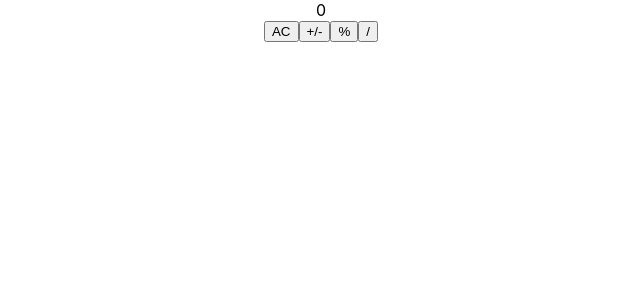
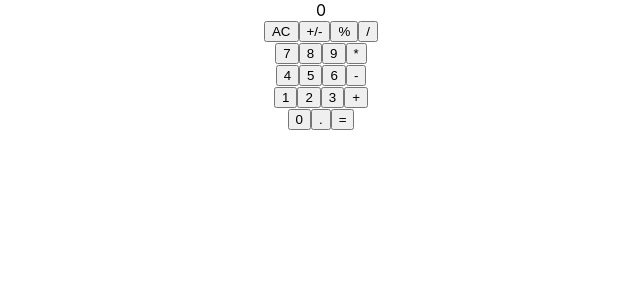
Before and after one commit to zackfei0721/calculator-app, a React (Create React App) app: page / in a window 1280 px wide. Shown: the top 300 px of the page, without its empty margins (319-959 px from the left). Built offline with nearby package versions, Linux system fonts and the light colour scheme.

Commit message:
added buttons layout

```diff
--- /dev/null
+++ b/src/components/Calculator.css
@@ -0,0 +1,5 @@
+.calculator {
+    display: grid;
+    grid-template-columns: repeat(4, 1fr);
+    grid-gap: 10px;
+}
--- a/src/components/Calculator.tsx
+++ b/src/components/Calculator.tsx
@@ -20,8 +20,19 @@ class Calculator extends Component<Props, State> {
     }
 
     handleInput = (input: string) => {
+        if (['+', '-', '*', '/', '%'].includes(input)) {
+            this.setState({ operator: input,
+                            prevValue: this.state.inputValue,
+                            inputValue: '' });
+        } else if (input === '+/-') {
+            this.setState({ inputValue: (parseFloat(this.state.inputValue) * -1).toString() });
+        } else if (input === 'AC') {
+            this.setState({ inputValue: '0',
+                            prevValue: '',
+                            operator: '' });
+        }
+    }
 
-    }
 
     calculate = () => {
         let result = 0;
@@ -52,11 +63,34 @@ class Calculator extends Component<Props, State> {
         return (
             <div>
                 <Display value={this.state.inputValue} />
-                <div>
+                <div className="calculator-row">
                     <Button onClick={this.handleInput} value="AC" />
                     <Button onClick={this.handleInput} value="+/-" />
                     <Button onClick={this.handleInput} value="%" />
                     <Button onClick={this.handleInput} value="/" />
+                </div>
+                <div className="calculator-row">
+                    <Button onClick={this.handleInput} value="7" />
+                    <Button onClick={this.handleInput} value="8" />
+                    <Button onClick={this.handleInput} value="9" />
+                    <Button onClick={this.handleInput} value="*" />
+                </div>
+                <div className="calculator-row">
+                    <Button onClick={this.handleInput} value="4" />
+                    <Button onClick={this.handleInput} value="5" />
+                    <Button onClick={this.handleInput} value="6" />
+                    <Button onClick={this.handleInput} value="-" />
+                </div>
+                <div className="calculator-row">
+                    <Button onClick={this.handleInput} value="1" />
+                    <Button onClick={this.handleInput} value="2" />
+                    <Button onClick={this.handleInput} value="3" />
+                    <Button onClick={this.handleInput} value="+" />
+                </div>
+                <div className="calculator-row">
+                    <Button onClick={this.handleInput} value="0" />
+                    <Button onClick={this.handleInput} value="." />
+                    <Button onClick={this.calculate} value="=" />
                 </div>
             </div>
         );
```
